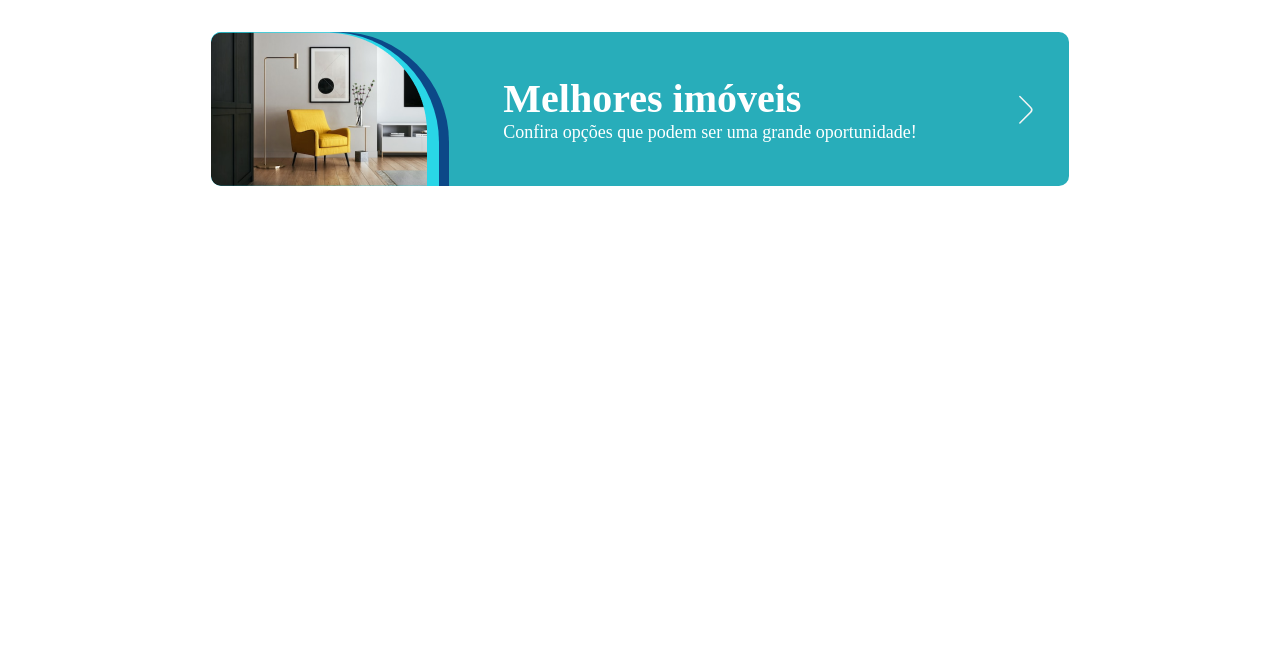
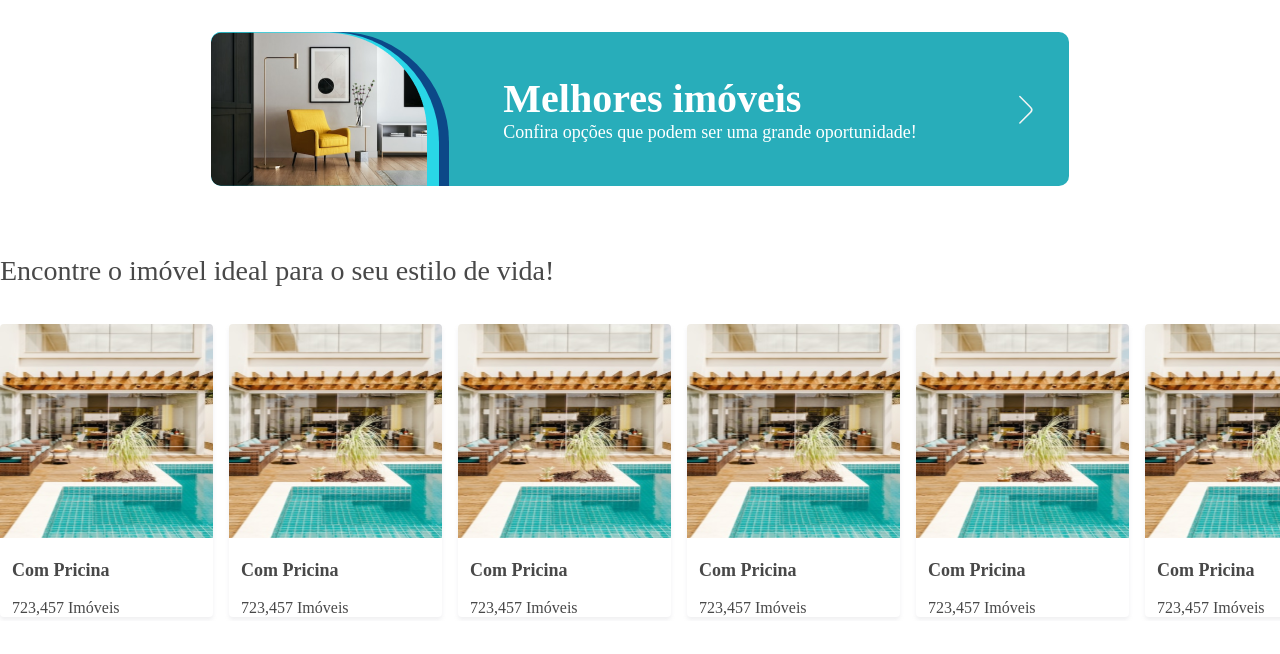
Before and after one commit to deboraCs26/desafio-taqtile-debora, a React (Create React App) app: page / in a window 1280 px wide. Shown: the top 654 px of the page. Built offline with nearby package versions, Linux system fonts and the light colour scheme.

Commit message:
category carousel section

```diff
--- a/src/App.css
+++ b/src/App.css
@@ -1,5 +1,9 @@
 .App {
-  text-align: center;
+  justify-content: center;
+  display: flex;
+  flex-direction: column;
+  align-items: center;
+  height: 100vh;
 }
 
 .App-logo {
--- a/src/App.tsx
+++ b/src/App.tsx
@@ -1,11 +1,57 @@
 import React from 'react';
 import './App.css';
 import { Banner } from './style/banner';
+import { H2 } from './style/typography/h2';
+import { CardCategory } from './style/card-categorias-de-imoveis/card-category';
+import imageCategory from './style/card-categorias-de-imoveis/cards/image-category.svg';
+import { CategoryCarousel } from './style/category-carousel/carousel-section';
 
 export default function App() {
+
   return (
+
     <div>
       <Banner />
+      <H2 color='Xdark'>Encontre o imóvel ideal para o seu estilo de vida!</H2>
+      <CategoryCarousel>
+        <CardCategory
+          image={imageCategory}
+          title="Com Pricina"
+          description="723,457 Imóveis"
+        />
+
+        <CardCategory
+          image={imageCategory}
+          title="Com Pricina"
+          description="723,457 Imóveis"
+        />
+        <CardCategory
+          image={imageCategory}
+          title="Com Pricina"
+          description="723,457 Imóveis"
+        />
+        <CardCategory
+          image={imageCategory}
+          title="Com Pricina"
+          description="723,457 Imóveis"
+        />
+        <CardCategory
+          image={imageCategory}
+          title="Com Pricina"
+          description="723,457 Imóveis"
+        />
+        <CardCategory
+          image={imageCategory}
+          title="Com Pricina"
+          description="723,457 Imóveis"
+        />
+        <CardCategory
+          image={imageCategory}
+          title="Com Pricina"
+          description="723,457 Imóveis"
+        />
+
+      </CategoryCarousel>
     </div>
   );
 };
--- a/src/style/card-to-schedule-visits/visiting-card.tsx
+++ b/src/style/card-to-schedule-visits/visiting-card.tsx
@@ -6,7 +6,7 @@ import { faHeart, faShareAlt, faCheck } from '@fortawesome/free-solid-svg-icons'
 import { Body2 } from '../typography/body2';
 import { Caption } from '../typography/caption';
 import { Price } from '../typography/medium-price';
-import { ContainerCards } from '../card-container/card-container';
+import { ContainerCards } from '../Card-Container/card-container';
 import { Label } from '../typography/LargeLabel';
 import { Button } from '../button/button';
 import { H3 } from '../typography/h3';
--- /dev/null
+++ b/src/style/category-carousel/carousel-section.css
@@ -0,0 +1,7 @@
+.carousel-without-arrows .react-multiple-carousel__arrow {
+  display: none !important;
+}
+.carousel-item {
+  width: auto !important;
+  padding-right: 16px;
+}
--- /dev/null
+++ b/src/style/category-carousel/carousel-section.tsx
@@ -0,0 +1,23 @@
+import React, { ReactNode } from 'react';
+import './carousel-section.css';
+import Carousel from 'react-multi-carousel';
+import 'react-multi-carousel/lib/styles.css';
+import { responsive } from '../carousel-componentization/carousel-real-estate';
+
+interface CarouselProps {
+  children: ReactNode[];
+}
+
+export const CategoryCarousel = ({ children }: CarouselProps) => {
+
+  return (
+    <Carousel
+      responsive={responsive}
+      customTransition="all .5s"
+      additionalTransfrom={0}
+      className="carousel-without-arrows"
+      itemClass="carousel-item">
+      {children}
+    </Carousel>
+  );
+};
--- a/src/style/typography/h2.tsx
+++ b/src/style/typography/h2.tsx
@@ -1,7 +1,12 @@
 import { colors } from '../colors';
 import { components } from './typography';
 
-export const H2 = ({ children }: { children: React.ReactNode }) => {
+interface H2Props {
+  children: React.ReactNode;
+  color?: "Xdark" | "dark";
+}
+
+export const H2 = ({ children, color }: H2Props) => {
   return (
     <h2
       style={{
@@ -9,7 +14,7 @@ export const H2 = ({ children }: { children: React.ReactNode }) => {
         fontSize: components.fontSize.xxLarge,
         fontWeight: components.fontWeight.regular,
         lineHeight: components.lineHeight.large,
-        color: colors.brand.medium,
+        color: color === "Xdark" ? colors.neutral.neutralXDark : colors.neutral.neutralMedium,
       }}
     >
       {children}
```
